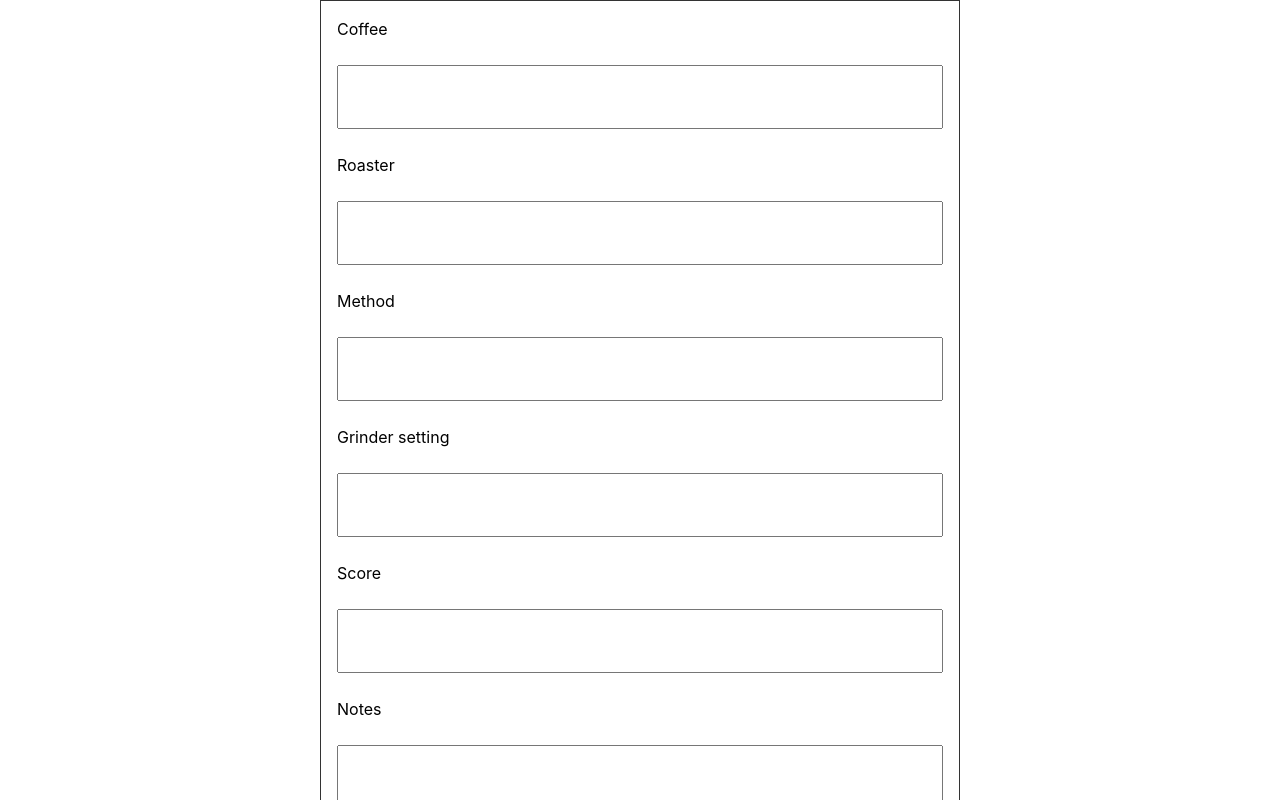
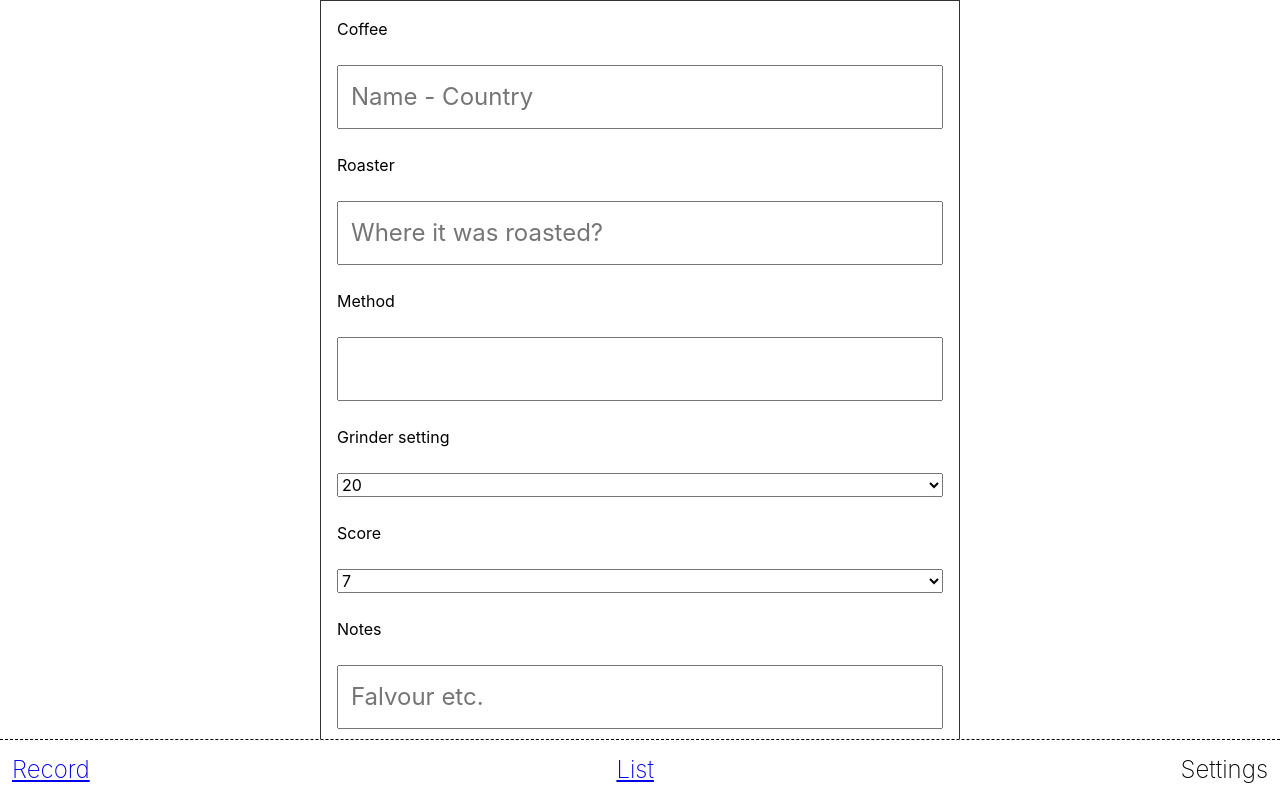
Before and after one commit to krzysztofzuraw/coffee-tracker, a Next.js app: page / in a window 1280 px wide. Shown: the top 800 px of the page. Built offline with nearby package versions, Linux system fonts and the light colour scheme.

Commit message:
feat: add fixed footer

```diff
--- a/components/layout.module.css
+++ b/components/layout.module.css
@@ -14,6 +14,8 @@
   border: 1px solid #333;
   display: grid;
   grid-template-rows: 1fr auto;
+  margin-bottom: 60px;
+  border-bottom: none;
 }
 
 .content ul {
@@ -25,11 +27,20 @@
 }
 
 .content li {
-  padding: 1rem;
-  font-size: 2rem;
+  padding: 0.75rem;
+  font-size: 1.5rem;
   font-weight: 200;
 }
 
 .content > footer {
   border-top: 1px dashed;
 }
+
+.content > footer {
+  position: fixed;
+  bottom: 0px;
+  right: 0px;
+  background-color: white;
+  z-index: 1;
+  width: 100%;
+}
--- a/components/layout.tsx
+++ b/components/layout.tsx
@@ -1,4 +1,5 @@
 import React from 'react';
+import Link from 'next/link';
 
 import styles from './layout.module.css';
 
@@ -9,8 +10,12 @@ export default function Layout({ children }: { children?: React.ReactNode }) {
         {children}
         <footer>
           <ul className={styles.nav}>
-            <li>Record</li>
-            <li>List</li>
+            <li>
+              <Link href="/">Record</Link>
+            </li>
+            <li>
+              <Link href="/list">List</Link>
+            </li>
             <li>Settings</li>
           </ul>
         </footer>
--- a/pages/index.tsx
+++ b/pages/index.tsx
@@ -1,28 +1,12 @@
 import React, { useEffect } from 'react';
-import { openDB } from 'idb';
+import { IDBPDatabase, openDB } from 'idb';
 import { useForm } from 'react-hook-form';
 
 import Layout from '../components/layout';
 import styles from '../styles/index.module.css';
 
-async function doDatabaseStuff() {
-  const db = await openDB('coffeeTracker', 1, {
-    upgrade(db) {
-      const store = db.createObjectStore('logs', {
-        keyPath: 'id',
-        autoIncrement: true,
-      });
-      store.createIndex('date', 'date');
-    },
-  });
-
-  return db;
-  // await db.add('logs', { coffee: 'Etiopia', date: Date.now() });
-}
-
 const useIDB = () => {
-  const [initalValue, setInitialValue] = React.useState('');
-  const dbRef = React.useRef<any>();
+  const dbRef = React.useRef<IDBPDatabase>();
 
   async function initIDB() {
     const db = await openDB('coffeeTracker', 1, {
@@ -34,8 +18,6 @@ const useIDB = () => {
         store.createIndex('date', 'date');
       },
     });
-    setInitialValue('');
-    // setAdd(db);
     dbRef.current = db;
   }
 
@@ -44,7 +26,6 @@ const useIDB = () => {
   }, []);
 
   return {
-    initalValue,
     add: (values: FormValues) => {
       if (dbRef && dbRef.current) {
         dbRef.current.add('logs', {
@@ -66,25 +47,93 @@ type FormValues = {
 };
 
 export default function Index() {
-  const { initalValue, add } = useIDB();
-  const { register, handleSubmit } = useForm<FormValues>();
-  const onSubmit = (data: FormValues) => add(data);
+  const { add } = useIDB();
+  const { register, handleSubmit, reset } = useForm<FormValues>();
+  const onSubmit = (data: FormValues) => {
+    add(data);
+    reset();
+  };
 
   return (
     <Layout>
       <form className={`${styles.form} stack`} onSubmit={handleSubmit(onSubmit)}>
         <label htmlFor="coffee">Coffee</label>
-        <input type="text" id="coffee" name="coffee" ref={register} />
+        <input type="text" id="coffee" name="coffee" ref={register} placeholder="Name - Country" />
         <label htmlFor="roaster">Roaster</label>
-        <input type="text" id="roaster" name="roaster" ref={register} />
+        <input
+          type="text"
+          id="roaster"
+          name="roaster"
+          ref={register}
+          placeholder="Where it was roasted?"
+        />
         <label htmlFor="method">Method</label>
-        <input type="text" id="method" name="method" ref={register} />
+        <input list="methods" id="method" name="method" ref={register} />
+        <datalist id="methods">
+          <option value="Chemex" />
+          <option value="V60" />
+          <option value="Aeropress" />
+          <option value="Mokka" />
+          <option value="French Press" />
+        </datalist>
         <label htmlFor="grinder">Grinder setting</label>
-        <input type="text" id="grinder" name="grinder" ref={register} />
+        <select id="grinder" name="grinder" ref={register} defaultValue="20">
+          <option value="1">1</option>
+          <option value="2">2</option>
+          <option value="3">3</option>
+          <option value="4">4</option>
+          <option value="5">5</option>
+          <option value="6">6</option>
+          <option value="7">7</option>
+          <option value="8">8</option>
+          <option value="9">9</option>
+          <option value="10">10</option>
+          <option value="11">11</option>
+          <option value="12">12</option>
+          <option value="13">13</option>
+          <option value="14">14</option>
+          <option value="15">15</option>
+          <option value="16">16</option>
+          <option value="17">17</option>
+          <option value="18">18</option>
+          <option value="19">19</option>
+          <option value="20">20</option>
+          <option value="21">21</option>
+          <option value="22">22</option>
+          <option value="23">23</option>
+          <option value="24">24</option>
+          <option value="25">25</option>
+          <option value="26">26</option>
+          <option value="27">27</option>
+          <option value="28">28</option>
+          <option value="29">29</option>
+          <option value="30">30</option>
+          <option value="31">31</option>
+          <option value="32">32</option>
+          <option value="33">33</option>
+          <option value="34">34</option>
+          <option value="35">35</option>
+          <option value="36">36</option>
+          <option value="37">37</option>
+          <option value="38">38</option>
+          <option value="39">39</option>
+          <option value="40">40</option>
+        </select>
         <label htmlFor="score">Score</label>
-        <input type="text" id="score" name="score" ref={register} />
+        <select name="score" id="score" ref={register} defaultValue="7">
+          <option value="1">1</option>
+          <option value="2">2</option>
+          <option value="3">3</option>
+          <option value="4">4</option>
+          <option value="5">5</option>
+          <option value="6">6</option>
+          <option value="7">7</option>
+          <option value="8">8</option>
+          <option value="9">9</option>
+          <option value="10">10</option>
+        </select>
         <label htmlFor="notes">Notes</label>
-        <input type="text" id="notes" name="notes" ref={register} />
+        <input type="text" id="notes" name="notes" ref={register} placeholder="Falvour etc." />
         <button type="submit">Save</button>
       </form>
     </Layout>
```
Also changed, not shown: pages/list.tsx (added, +28 -0 lines).
